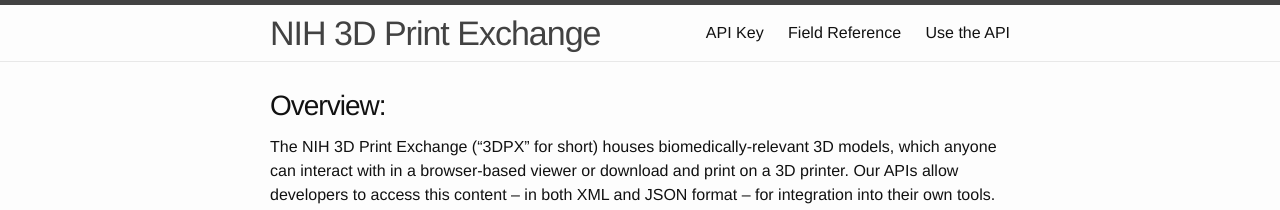
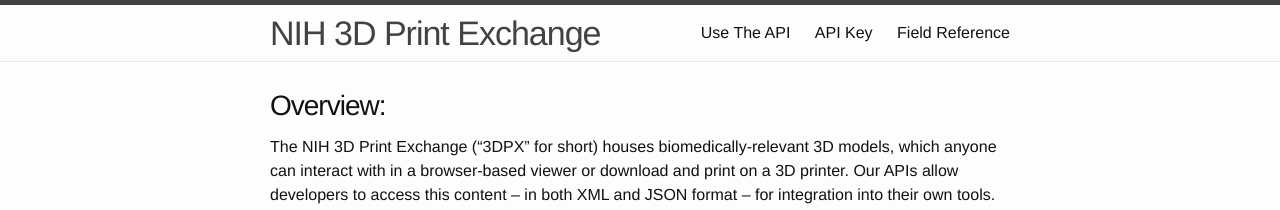
Before and after one commit to niaid/3dpx_api, a Jekyll site: the page built from index.html, in a window 1280 px wide. Shown: the top 210 px of the page. Built offline with Jekyll 4.4.1, drawn with Linux system fonts in a browser that asks for light colours.

Commit message:
changed the order of the nav bar

```diff
--- a/_includes/header.html
+++ b/_includes/header.html
@@ -14,11 +14,16 @@
       </a>
 
       <div class="trigger">
-        {% for page in site.pages %}
-          {% if page.title %}
-          <a class="page-link" href="{{ page.url | prepend: site.baseurl }}">{{ page.title }}</a>
-          {% endif %}
-        {% endfor %}
+        <a class="page-link" href="/3dpx_api/use_api">Use The API</a>
+        <a class="page-link" href="/3dpx_api/api_key">API Key</a>
+        <a class="page-link" href="/3dpx_api/field_reference">Field Reference</a>
+
+        <!-- {% for page in site.pages %} -->
+        <!--   {% if page.title %} -->
+        <!--   <a class="page-link" href="{{ page.url | prepend: site.baseurl }}">{{ page.title }}</a> -->
+        <!--   {% endif %} -->
+        <!-- {% endfor %} -->
+
       </div>
     </nav>
 
```
